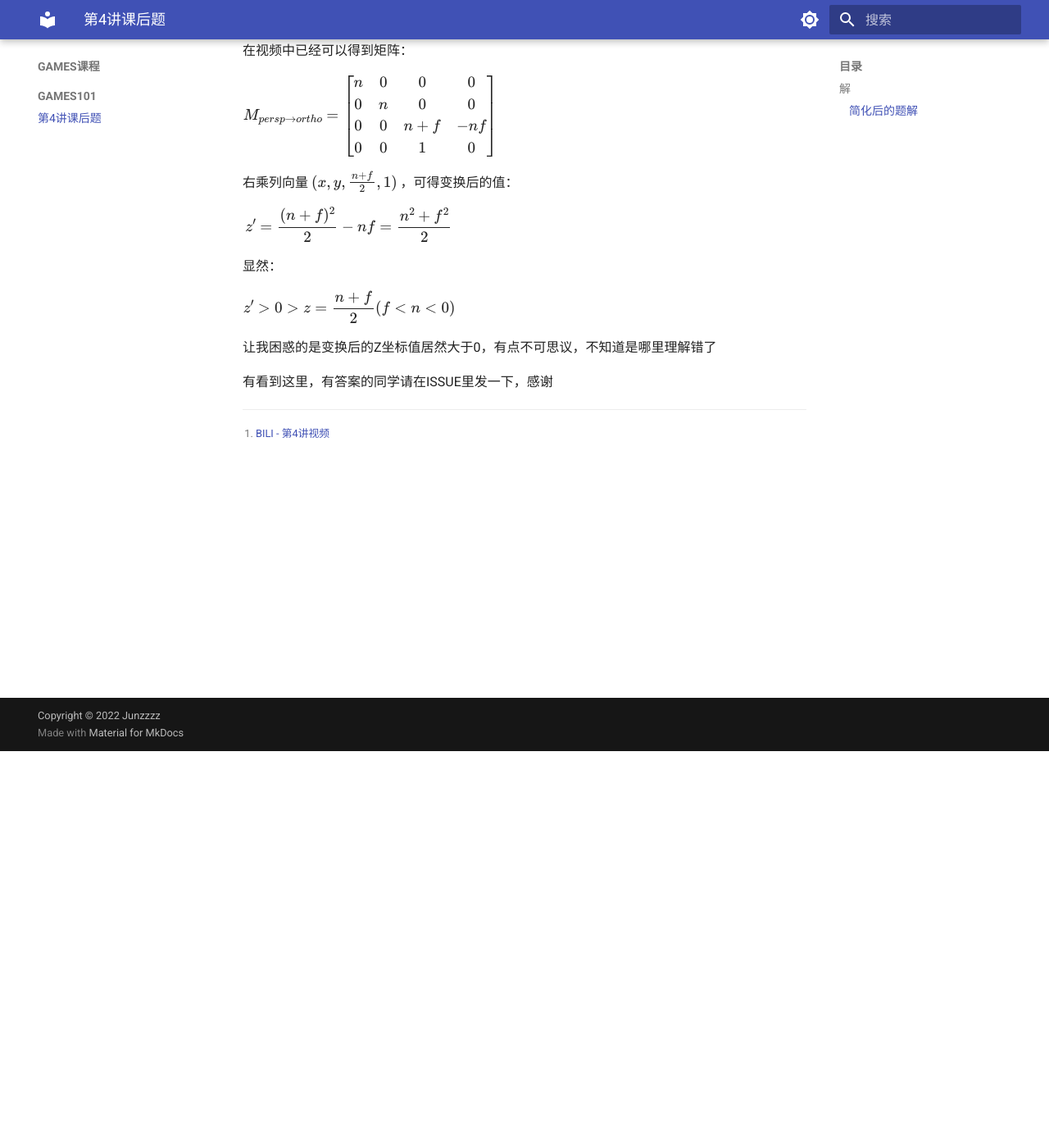
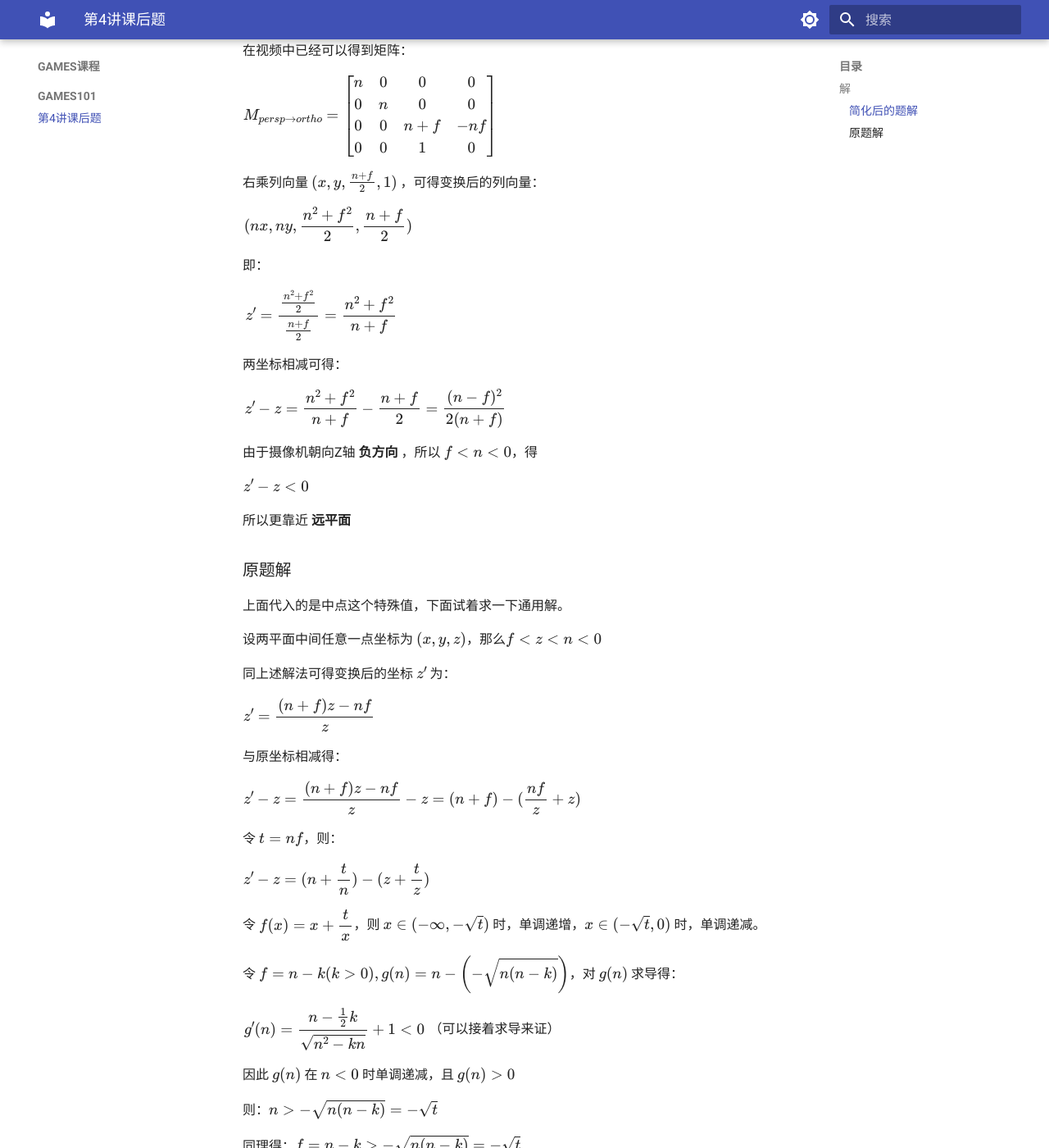
Before and after one commit to Junzzzz/study-docs, an MkDocs documentation site: the page built from docs/games-course/games101/lecture-4-question.md, in a window 1280 px wide and 1400 px high, scrolled down 484 px. Shown: the whole window at 82% size. Built offline with MkDocs 1.6.1 and Material for MkDocs 9.7.7, drawn with Linux system fonts in a browser that asks for light colours; some of the changed text lies outside the part shown.

Commit message:
完善解法

```diff
--- a/docs/games-course/games101/lecture-4-question.md
+++ b/docs/games-course/games101/lecture-4-question.md
@@ -23,20 +23,84 @@ n & 0 & 0 & 0 \\
 \end{bmatrix}
 \end{aligned}}}$
 
-右乘列向量 $(x,y,\frac{n+f}{2},1)$ ，可得变换后的值：
+右乘列向量 $(x,y,\frac{n+f}{2},1)$ ，可得变换后的列向量：
 
 ${\displaystyle{\begin{aligned}
-z' = \frac{(n+f)^2}{2}-nf = \frac{n^2+f^2}{2}
+(nx,ny,\frac{n^2+f^2}{2},\frac{n+f}{2})
 \end{aligned}}}$
 
-显然：
+即：
 
 ${\displaystyle{\begin{aligned}
-z' > 0 > z = \frac{n+f}{2} (f < n < 0)
+z' = \frac{\frac{n^2+f^2}{2}}{\frac{n+f}{2}} = \frac{n^2+f^2}{n+f}
 \end{aligned}}}$
 
-让我困惑的是变换后的Z坐标值居然大于0，有点不可思议，不知道是哪里理解错了
 
-有看到这里，有答案的同学请在ISSUE里发一下，感谢
+两坐标相减可得：
+
+${\displaystyle{\begin{aligned}
+z' - z = \frac{n^2+f^2}{n+f} - \frac{n+f}{2} = \frac{(n-f)^2}{2(n+f)}
+\end{aligned}}}$
+
+由于摄像机朝向Z轴 **负方向** ，所以 $f < n < 0$，得
+
+${\displaystyle{\begin{aligned}
+z' - z < 0
+\end{aligned}}}$
+
+所以更靠近 **远平面**
+
+### 原题解
+
+上面代入的是中点这个特殊值，下面试着求一下通用解。
+
+设两平面中间任意一点坐标为 $(x,y,z)$，那么$f < z < n < 0$
+
+同上述解法可得变换后的坐标 $z'$ 为：
+
+${\displaystyle{\begin{aligned}
+z' = \frac{(n+f)z - nf}{z}
+\end{aligned}}}$
+
+与原坐标相减得：
+
+${\displaystyle{\begin{aligned}
+z' - z = \frac{(n+f)z - nf}{z} - z = (n+f) - (\frac{nf}{z} + z)
+\end{aligned}}}$
+
+令 $t = nf$，则：
+
+${\displaystyle{\begin{aligned}
+z' - z = (n + \frac{t}{n}) - (z + \frac{t}{z})
+\end{aligned}}}$
+
+令 ${\displaystyle{\begin{aligned}f(x)=x + \frac{t}{x}\end{aligned}}}$，则 $x \in (-\infty,-\sqrt{t})$ 时，单调递增，$x \in (-\sqrt{t},0)$ 时，单调递减。
+
+令
+${\displaystyle{\begin{aligned}
+f = n - k (k > 0),
+g(n)=n - \left(-\sqrt{n(n-k)}\right)
+\end{aligned}}}$，对 $g(n)$ 求导得：
+
+${\displaystyle{\begin{aligned}
+g'(n) = \frac{n - \frac{1}{2}k}{\sqrt{n^2-kn}} + 1 < 0
+\end{aligned}}}$ （可以接着求导来证）
+
+因此 $g(n)$ 在 $n < 0$ 时单调递减，且 $g(n) > 0$
+
+则：$n > -\sqrt{n(n-k)} = -\sqrt{t}$
+
+同理得：$f = n - k > -\sqrt{n(n-k)} = -\sqrt{t}$
+
+所以：
+${\displaystyle{\begin{aligned}
+z' - z = f(n) - f(z) < 0
+\end{aligned}}}$
+
+所以更靠近 **远平面**
+
+!!! warning "警告"
+
+    虽然试着证明了一下，但不保证证明过程正确性，不过大致应该没问题，如果看到这里的同学发现有误，可以发下 `Issue`。
 
 [^1]: [BILI - 第4讲视频](https://www.bilibili.com/video/BV1X7411F744?p=4)
```
